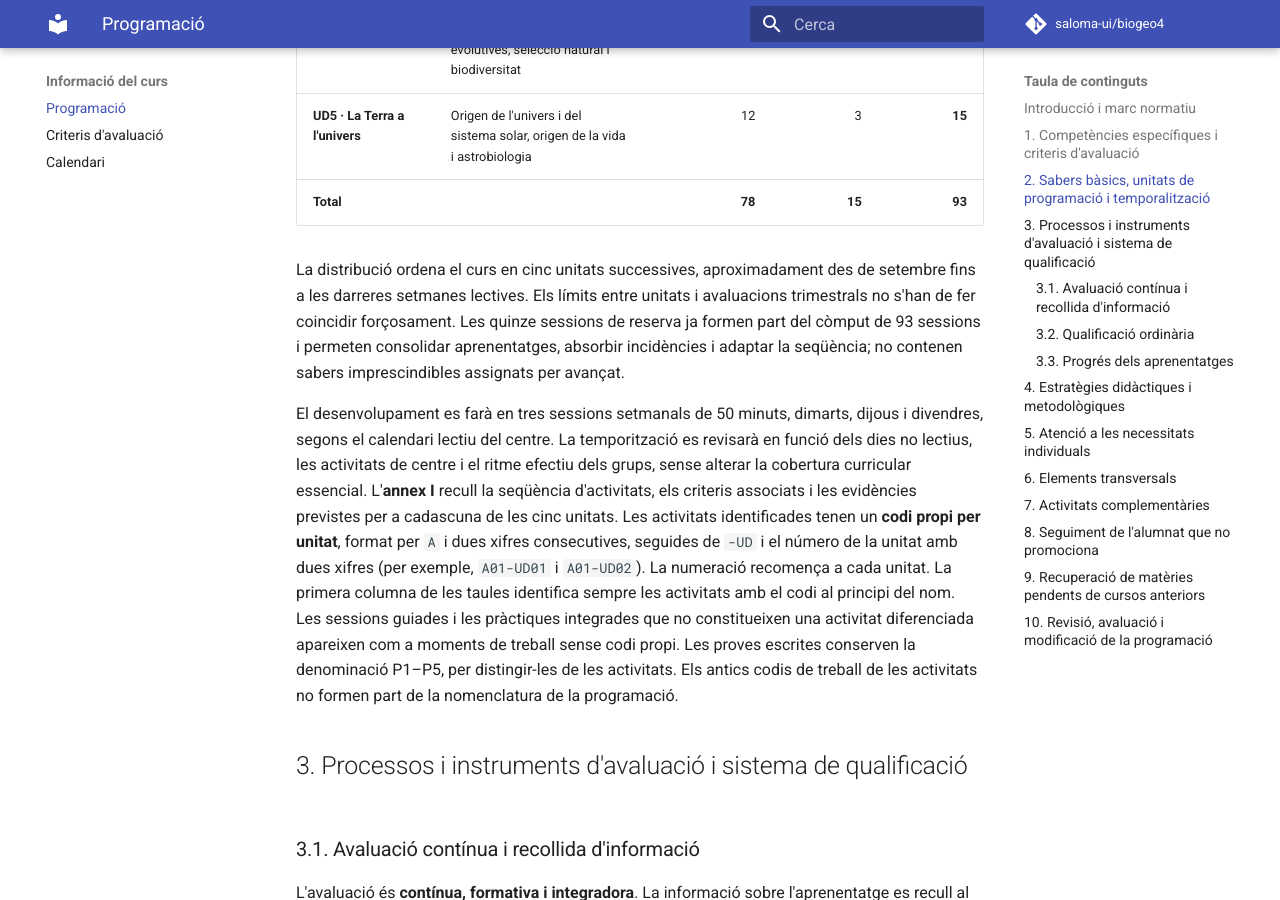
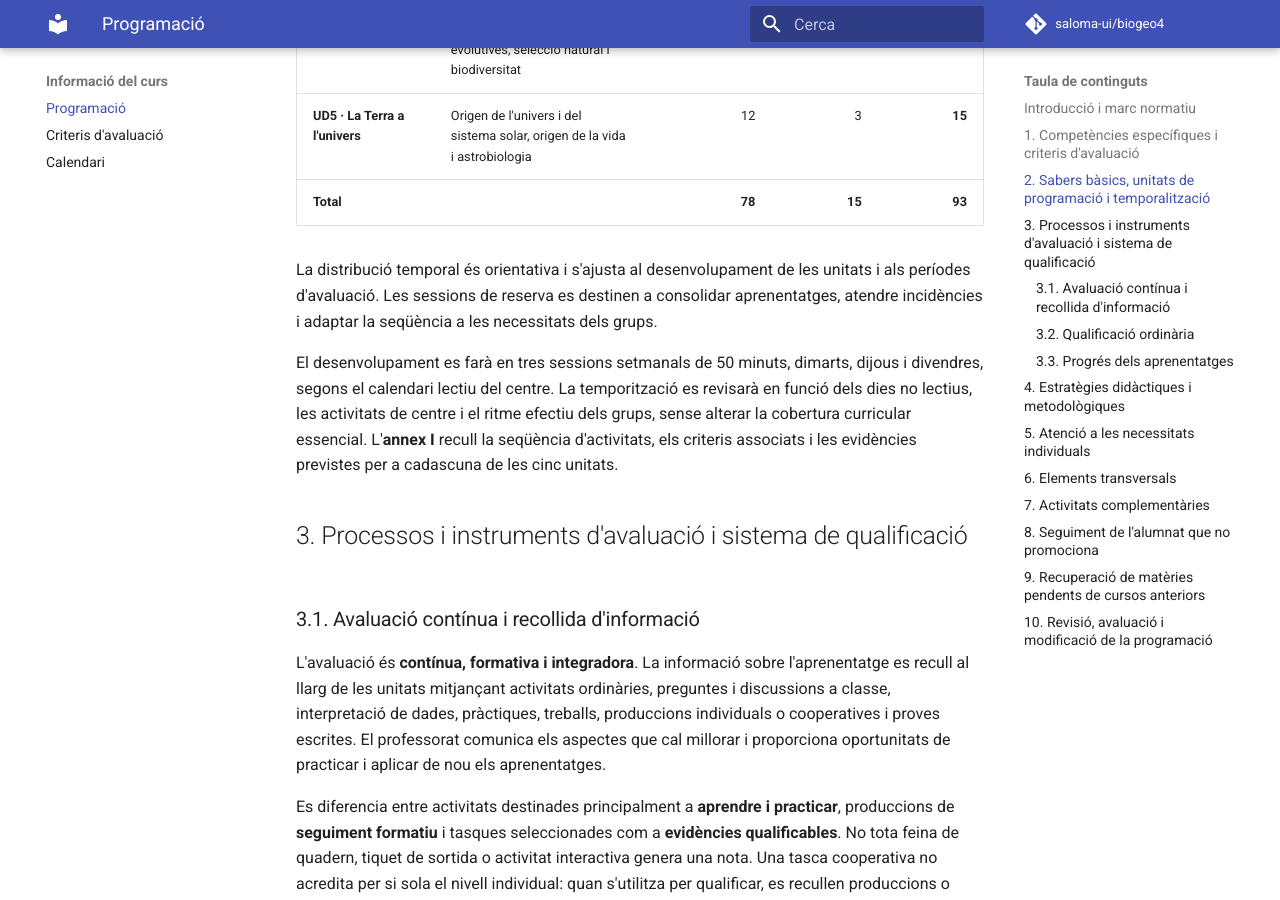
Before and after one commit to saloma-ui/biogeo4, an MkDocs documentation site: the page built from docs/programacio.md, in a window 1280 px wide and 900 px high, scrolled down 2192 px. Built offline with MkDocs 1.6.1 and Material for MkDocs 9.7.7, drawn with Linux system fonts in a browser that asks for light colours; comment, search, counter and statistics services are not loaded; some of the changed text lies outside the part shown.

Commit message:
Revisa l'estil de la programació i elimina explicacions internes

```diff
--- a/docs/programacio.md
+++ b/docs/programacio.md
@@ -41,9 +41,9 @@
 | **UD5 · La Terra a l'univers** | Origen de l'univers i del sistema solar, origen de la vida i astrobiologia | 12 | 3 | **15** |
 | **Total** | | **78** | **15** | **93** |
 
-La distribució ordena el curs en cinc unitats successives, aproximadament des de setembre fins a les darreres setmanes lectives. Els límits entre unitats i avaluacions trimestrals no s'han de fer coincidir forçosament. Les quinze sessions de reserva ja formen part del còmput de 93 sessions i permeten consolidar aprenentatges, absorbir incidències i adaptar la seqüència; no contenen sabers imprescindibles assignats per avançat.
+La distribució temporal és orientativa i s'ajusta al desenvolupament de les unitats i als períodes d'avaluació. Les sessions de reserva es destinen a consolidar aprenentatges, atendre incidències i adaptar la seqüència a les necessitats dels grups.
 
-El desenvolupament es farà en tres sessions setmanals de 50 minuts, dimarts, dijous i divendres, segons el calendari lectiu del centre. La temporització es revisarà en funció dels dies no lectius, les activitats de centre i el ritme efectiu dels grups, sense alterar la cobertura curricular essencial. L'**annex I** recull la seqüència d'activitats, els criteris associats i les evidències previstes per a cadascuna de les cinc unitats. Les activitats identificades tenen un **codi propi per unitat**, format per `A` i dues xifres consecutives, seguides de `-UD` i el número de la unitat amb dues xifres (per exemple, `A01-UD01` i `A01-UD02`). La numeració recomença a cada unitat. La primera columna de les taules identifica sempre les activitats amb el codi al principi del nom. Les sessions guiades i les pràctiques integrades que no constitueixen una activitat diferenciada apareixen com a moments de treball sense codi propi. Les proves escrites conserven la denominació P1–P5, per distingir-les de les activitats. Els antics codis de treball de les activitats no formen part de la nomenclatura de la programació.
+El desenvolupament es farà en tres sessions setmanals de 50 minuts, dimarts, dijous i divendres, segons el calendari lectiu del centre. La temporització es revisarà en funció dels dies no lectius, les activitats de centre i el ritme efectiu dels grups, sense alterar la cobertura curricular essencial. L'**annex I** recull la seqüència d'activitats, els criteris associats i les evidències previstes per a cadascuna de les cinc unitats.
 
 ## 3. Processos i instruments d'avaluació i sistema de qualificació
 
@@ -84,7 +84,7 @@
 
 No s'estableixen proves de recuperació específiques de les avaluacions trimestrals ni una prova final de recuperació de la matèria de 4t. Les dificultats detectades es treballen mitjançant la retroacció, el reforç, la pràctica i les activitats posteriors, pròpies de l'avaluació contínua. El progrés ulterior no substitueix de manera automàtica una qualificació trimestral anterior; la nota final es calcula segons el procediment establert a l'apartat 3.2.
 
-El pla de recuperació de **matèries pendents de cursos anteriors** és un procediment diferent i es tracta a l'apartat 9 d'aquesta programació.
+El seguiment de les **matèries pendents de cursos anteriors** es recull a l'apartat 9.
 
 ## 4. Estratègies didàctiques i metodològiques
 
@@ -92,7 +92,7 @@
 
 La metodologia prioritza que l'alumnat **observi, distingeixi les dades de les inferències, justifiqui explicacions, contrasti hipòtesis i revisi conclusions**. Es promou la pràctica prèvia abans de recollir evidències qualificables d'una destresa que encara no s'ha treballat. Les activitats inicials poden incorporar més guiatge i, progressivament, requerir més autonomia.
 
-L'ús de recursos és divers: pissarra i esquemes, models físics i digitals, fotografies i imatges científiques, mapes topogràfics i geològics, talls, gràfics, mostres i preparacions microscòpiques, materials habituals de laboratori i fonts científiques seleccionades. Els materials guia i les activitats digitals es poden consultar a la web de la matèria, elaborada amb **MkDocs**, i les tasques que ho requereixen es distribueixen per **Classroom**. Aquest entorn digital complementa les explicacions, les pràctiques i les activitats impreses: no totes les sessions necessiten una activitat en línia.
+L'ús de recursos és divers: pissarra i esquemes, models físics i digitals, fotografies i imatges científiques, mapes topogràfics i geològics, talls, gràfics, mostres i preparacions microscòpiques, materials habituals de laboratori i fonts científiques seleccionades. Els materials guia i les activitats digitals es poden consultar a la web de la matèria, elaborada amb **MkDocs**, i les tasques que ho requereixen es distribueixen per **Classroom**. Aquests recursos digitals complementen les explicacions, les pràctiques i les activitats impreses.
 
 La relació amb l'entorn proper és especialment important en geologia: es fan servir paisatges i situacions de risc de les Illes Balears per analitzar litologia, relleu, processos i ocupació del territori. En genètica i evolució es treballen problemes i dades que permeten aplicar models, identificar-ne els límits i distingir explicacions científiques d'afirmacions infundades.
 
@@ -117,7 +117,7 @@
 
 Els continguts de geologia poden enriquir-se amb l'observació directa del paisatge i de materials geològics de l'entorn, i els de biologia amb activitats de laboratori i divulgació científica. Es podran incorporar sortides, visites o iniciatives del centre o del departament que tenguin una relació clara amb els sabers i els objectius de les unitats.
 
-La realització d'aquestes activitats dependrà de la planificació organitzativa, la disponibilitat de recursos i les autoritzacions corresponents. **Cap evidència imprescindible de la programació no dependrà d'una sortida encara no programada**: es disposarà d'activitats d'aula amb les quals treballar els mateixos aprenentatges essencials.
+La realització d'aquestes activitats dependrà de la planificació organitzativa, la disponibilitat de recursos i les autoritzacions corresponents. En cas que no es puguin dur a terme, els aprenentatges essencials es treballaran mitjançant activitats alternatives d'aula.
 
 ## 8. Seguiment de l'alumnat que no promociona
 
@@ -127,7 +127,7 @@
 
 ## 9. Recuperació de matèries pendents de cursos anteriors
 
-L'alumnat de 4t d'ESO que tengui pendent una matèria d'un curs anterior seguirà el **pla de recuperació de matèries pendents** establert pel centre i pel departament responsable, d'acord amb l'article 14 de l'Ordre 27/2025. Aquest pla és diferent de les recuperacions trimestrals o finals de la matèria que s'està cursant.
+L'alumnat de 4t d'ESO que tengui pendent una matèria d'un curs anterior seguirà el **pla de recuperació de matèries pendents** establert pel centre i pel departament responsable, d'acord amb l'article 14 de l'Ordre 27/2025.
 
 El pla de pendents ha d'establir el seguiment i les tutories, les persones responsables, els criteris d'avaluació i qualificació, les activitats o proves necessàries i els materials de suport, amb revisió de l'aplicació personalitzada durant el curs. En les matèries amb continuïtat s'aplicaran les disposicions específiques de l'article 14 quan pertoqui. La superació o no de la matèria pendent s'haurà de registrar i comunicar segons el procediment establert.
 
@@ -161,12 +161,12 @@
 | **A04-UD01 · Una Terra fragmentada** | 1 | Evidències i processos de la tectònica de plaques; construcció guiada |
 | **A05-UD01 · Tectònica en dades** | 2 | Inferir límits a partir de patrons sísmics, volcànics i geològics; pràctica i seguiment de **CA 4.2** |
 | **A06-UD01 · Llegim el temps a les roques** | 2 | Principis de datació relativa; construcció, exemplificació i modelatge guiat de la interpretació |
-| Pràctica guiada integrada · Talls geològics | 1 | Ordenar esdeveniments i preparar l'evidència del CA 6.1; sense activitat independent |
+| Pràctica guiada · Talls geològics | 1 | Ordenar esdeveniments i preparar l'evidència del CA 6.1 |
 | **A07-UD01 · Reconstruïm una història geològica** | 2 | **Evidència qualificable; CA 6.1** |
 | **A08-UD01 · Quan un procés natural esdevé un risc?** | 1 | Perill, exposició, vulnerabilitat i risc; construcció guiada i tiquet de seguiment |
-| Pràctica guiada integrada · Anàlisi territorial i consolidació | 1 | Aplicar dades del territori i preparar la interpretació de riscs; sense activitat independent |
+| Pràctica guiada · Anàlisi territorial i consolidació | 1 | Aplicar dades del territori i preparar la interpretació de riscs |
 | **A09-UD01 · Comprendre el risc** | 1 | **Evidència qualificable; CA 5.1**; cas del Torrent Gros |
-| Pràctica integrada · Situació de transferència geològica | 1 | Integració de relleu, tectònica, història i risc; sense activitat independent |
+| Pràctica · Situació de transferència geològica | 1 | Integració de relleu, tectònica, història i risc |
 | P1 · Prova escrita de Geologia | 1 | **Prova escrita; CA 5.1 i 6.1** |
 | Reserva flexible | 4 | Consolidació, reajustaments i incidències, sense aprenentatges nous imprescindibles |
 | **Total** | **22** | **18 sessions previstes + 4 de reserva** |
@@ -204,7 +204,7 @@
 
 ### Evidències i valoració
 
-**A04-UD02** recull evidències diferenciades de planificació, execució i recollida de dades, anàlisi de resultats i cooperació. Les freqüències de fases mitòtiques permeten estimar-ne indirectament les durades relatives, no mesurar-ne directament el temps. **A05-UD02** avalua la capacitat d'usar i revisar un model; P2 planteja interpretacions i problemes nous. L'observació d'una fotografia de mitosi, per si sola, no avalua l'execució pràctica del CA 3.3.
+**A04-UD02** recull evidències diferenciades de planificació, execució i recollida de dades, anàlisi de resultats i cooperació. Les freqüències de fases mitòtiques permeten estimar-ne indirectament les durades relatives, no mesurar-ne directament el temps. **A05-UD02** avalua la capacitat d'usar i revisar un model; P2 planteja interpretacions i problemes nous. L'execució pràctica del CA 3.3 es valora mitjançant l'observació del treball al laboratori.
 
 ### Metodologia, recursos i atenció individual
 
@@ -265,12 +265,12 @@
 | Activitat o moment de treball | Sessions | Funció i criteris associats |
 |---|---:|---|
 | **A01-UD04 · De la variació al canvi poblacional** | 2 | Construcció i pràctica amb poblacions |
-| Sessions guiades · Explicacions evolutives i selecció natural | 2 | Comparació de models; sense activitat independent |
+| Sessions guiades · Explicacions evolutives i selecció natural | 2 | Comparació de models i discussió guiada |
 | **A02-UD04 · Quina explicació encaixa amb les dades?** i **A03-UD04 · Selecció natural sense trampes** | 1 | Pràctica de contrast d'explicacions i correcció d'errors conceptuals |
 | **A04-UD04 · Evolució en dades** | 2 | **Evidència qualificable: CA 1.1** |
-| Sessió guiada · Evolució i biodiversitat | 1 | Integració de variació, canvi i biodiversitat; sense activitat independent |
+| Sessió guiada · Evolució i biodiversitat | 1 | Integració de variació, canvi i biodiversitat |
 | **A05-UD04 · Casos d'evolució** | 1 | Transferència de processos a casos nous |
-| Sessió guiada · Afirmacions sobre evolució | 1 | Construcció guiada de lectura crítica; sense activitat independent |
+| Sessió guiada · Afirmacions sobre evolució | 1 | Construcció guiada de lectura crítica |
 | **A06-UD04 · Contrastam una afirmació** | 1 | Pràctica prèvia de fonts i justificacions |
 | **A07-UD04 · Mites i afirmacions sobre evolució** | 2 | **Evidència qualificable: CA 1.2, 2.1 i 2.2** |
 | **A08-UD04 · Cas integrador d'evolució** | 1 | Pràctica de síntesi |
@@ -280,7 +280,7 @@
 
 ### Evidències i valoració
 
-**A04-UD04** valora la interpretació de dades poblacionals, la formulació de conclusions i el reconeixement de límits. **A07-UD04** exigeix contrastar una afirmació amb fonts fiables i comunicar una resposta argumentada. P4 presenta dades i situacions noves; no es limita a repetir definicions o noms de teories.
+**A04-UD04** valora la interpretació de dades poblacionals, la formulació de conclusions i el reconeixement de límits. **A07-UD04** exigeix contrastar una afirmació amb fonts fiables i comunicar una resposta argumentada. P4 proposa interpretar dades i aplicar les explicacions evolutives a situacions noves.
 
 ### Metodologia, recursos i atenció individual
 
@@ -294,13 +294,13 @@
 
 ### Sabers i aprenentatges
 
-Origen de l'univers i del sistema solar; components i escales del sistema solar; hipòtesis sobre l'origen de la vida i evidències que les sustenten; principals línies d'investigació en astrobiologia. L'habitabilitat és un context per formular preguntes científiques i distingir entre la possibilitat d'existència de vida i la seva detecció efectiva, no un saber curricular autònom.
+Origen de l'univers i del sistema solar; components i escales del sistema solar; hipòtesis sobre l'origen de la vida i evidències que les sustenten; principals línies d'investigació en astrobiologia. L'estudi de l'habitabilitat permet formular preguntes científiques i distingir entre les condicions favorables per a la vida i la seva detecció efectiva.
 
 ### Seqüència d'activitats
 
 | Activitat o moment de treball | Sessions | Funció i criteris associats |
 |---|---:|---|
-| Sessions guiades · De l'univers al sistema solar / Qui és qui al sistema solar? | 2 | Construcció guiada de models, components i escales; sense activitat independent |
+| Sessions guiades · De l'univers al sistema solar / Qui és qui al sistema solar? | 2 | Construcció guiada de models, components i escales |
 | **A01-UD05 · El sistema solar a escala** | 1 | Pràctica visual i modelització d'escales |
 | **A02-UD05 · Què cercam quan cercam vida?** | 2 | Preguntes investigables i recerca astrobiològica guiada: cerca de fonts i cooperació |
 | **A03-UD05 · Habitabilitat i astrobiologia** | 2 | **Evidència qualificable: CA 2.1, 2.3 i 3.5** |
@@ -314,17 +314,17 @@
 
 ### Evidències i valoració
 
-**A03-UD05** ha de fer observable la cerca i citació de fonts, la valoració de la recerca interdisciplinària i la cooperació real; una presentació descriptiva sobre un planeta no seria suficient. **A06-UD05** valora el contrast crític d'afirmacions sobre l'origen de la vida. P5 mobilitza dades del sistema solar i de l'astrobiologia per justificar interpretacions i decisions.
+**A03-UD05** recull evidències de cerca i citació de fonts, comprensió de la recerca interdisciplinària i cooperació en l'elaboració de conclusions. **A06-UD05** valora el contrast crític d'afirmacions sobre l'origen de la vida. P5 mobilitza dades del sistema solar i de l'astrobiologia per justificar interpretacions i decisions.
 
 ### Metodologia, recursos i atenció individual
 
-Escales, esquemes del sistema solar, dades de mons i exoplanetes, fonts d'institucions científiques i casos d'interpretació. S'evita desplaçar la unitat cap a una astrofísica avançada que no correspon als sabers previstos. Es proporcionen pautes de cerca i verificació de fonts abans de les evidències autònomes.
+Escales, esquemes del sistema solar, dades de mons i exoplanetes, fonts d'institucions científiques i casos d'interpretació. Es proporcionen pautes de cerca i verificació de fonts abans de les evidències autònomes.
 
 ---
 
 ## Annex II. Traçabilitat dels criteris d'avaluació
 
-La relació següent identifica les activitats de referència en què es preveu obtenir evidències dels quinze CA. No constitueix una ponderació numèrica ni obliga a registrar una qualificació independent per criteri.
+La taula relaciona els criteris d'avaluació amb les activitats i proves en què es preveu recollir evidències dels aprenentatges.
 
 | CA | Unitats i principals evidències previstes |
 |---|---|
```
